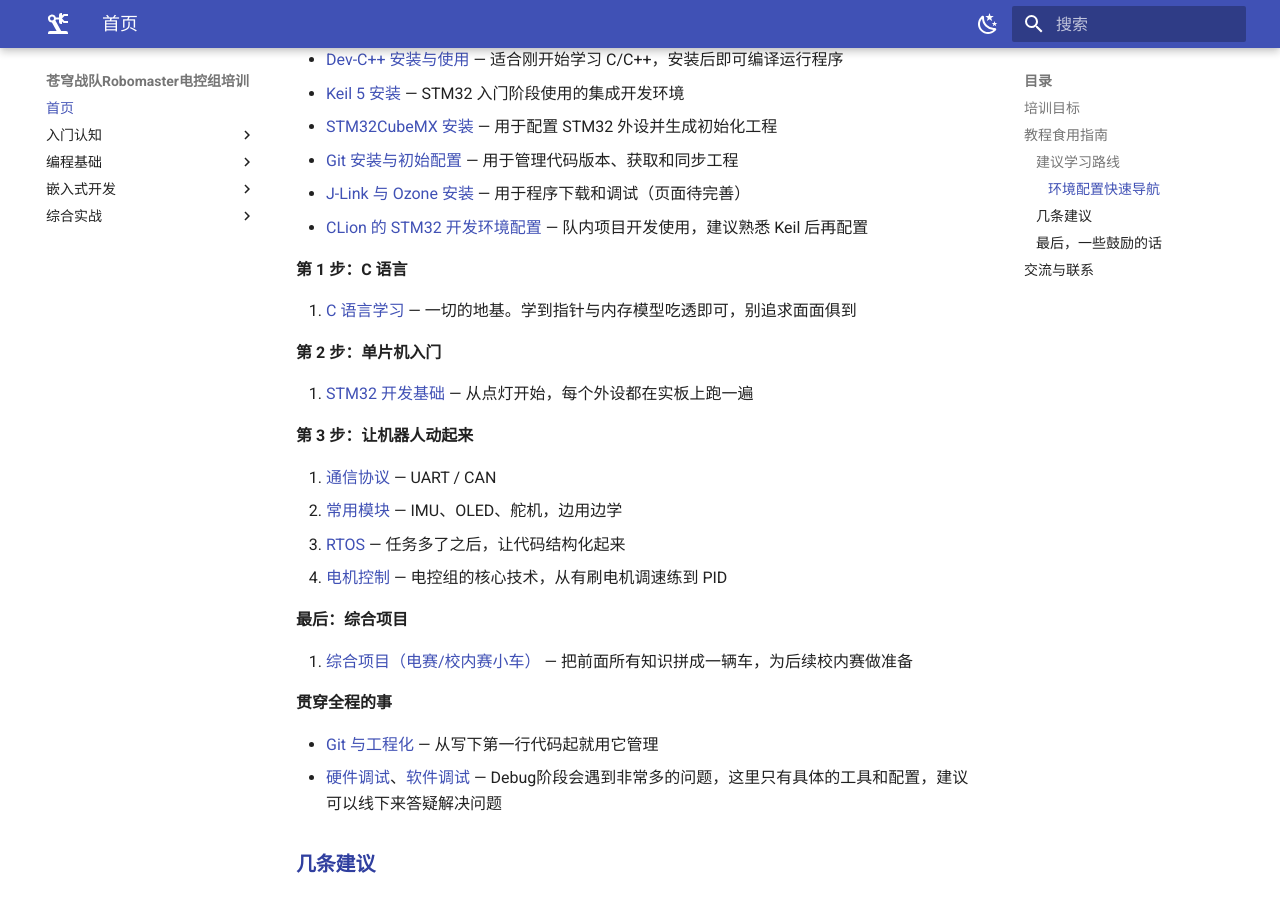
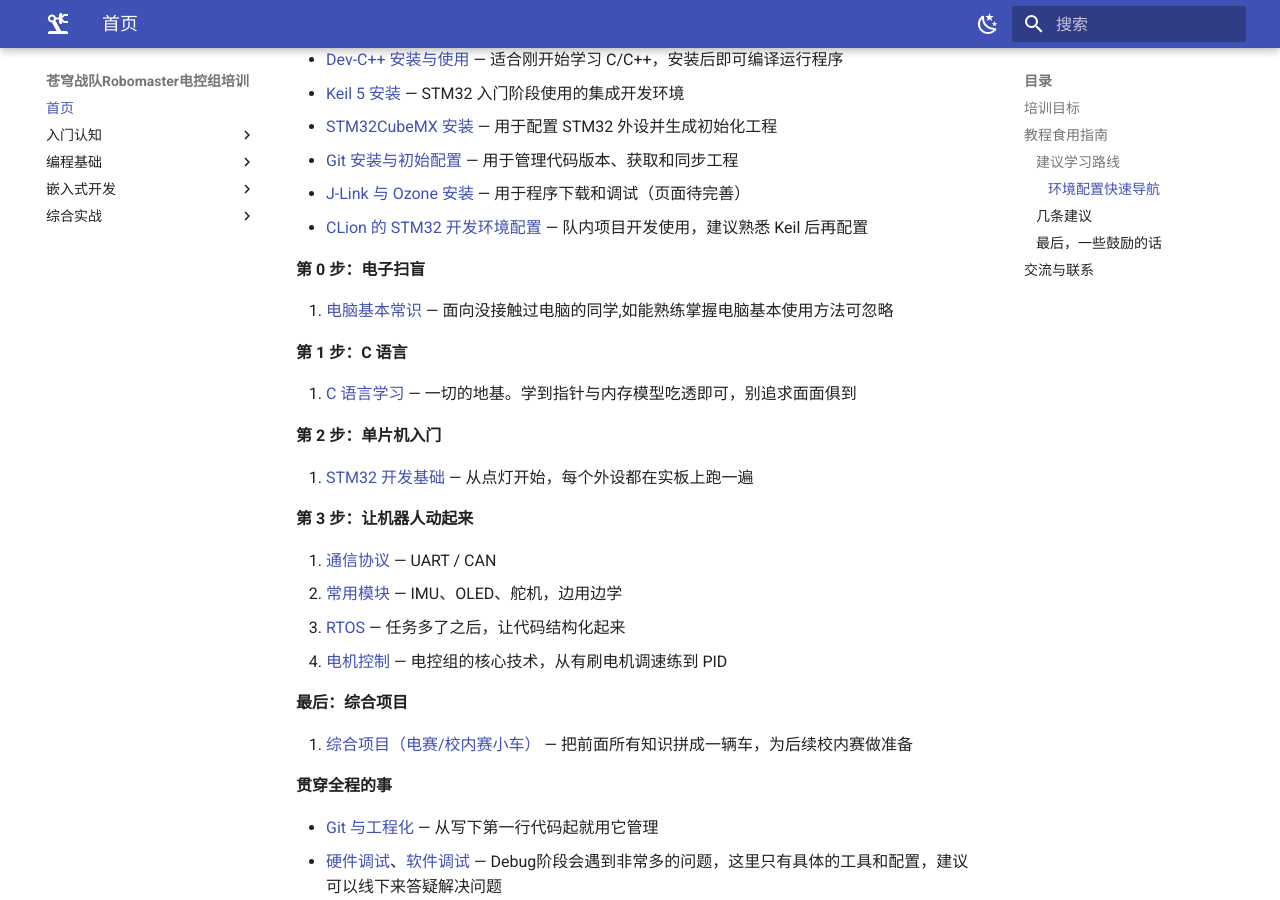
Before and after one commit to Xiaofxx/rm-ec-training, an MkDocs documentation site: the page built from docs/index.md, in a window 1280 px wide and 900 px high, scrolled down 935 px. Built offline with MkDocs 1.6.1 and Material for MkDocs 9.7.7, drawn with Linux system fonts in a browser that asks for light colours.

Commit message:
补充电子扫盲部分

```diff
--- a/docs/index.md
+++ b/docs/index.md
@@ -33,24 +33,28 @@
 - [J-Link 与 Ozone 安装](install-jlink-ozone.md) — 用于程序下载和调试（页面待完善）
 - [CLion 的 STM32 开发环境配置](install-clion.md) — 队内项目开发使用，建议熟悉 Keil 后再配置
 
+**第 0 步：电子扫盲**
+
+4. [电脑基本常识](basic-guide.md) — 面向没接触过电脑的同学,如能熟练掌握电脑基本使用方法可忽略
+
 **第 1 步：C 语言**
 
-4. [C 语言学习](c-lang.md) — 一切的地基。学到指针与内存模型吃透即可，别追求面面俱到
+5. [C 语言学习](c-lang.md) — 一切的地基。学到指针与内存模型吃透即可，别追求面面俱到
 
 **第 2 步：单片机入门**
 
-5. [STM32 开发基础](stm32.md) — 从点灯开始，每个外设都在实板上跑一遍
+6. [STM32 开发基础](stm32.md) — 从点灯开始，每个外设都在实板上跑一遍
 
 **第 3 步：让机器人动起来**
 
-6. [通信协议](comm.md) — UART / CAN
-7. [常用模块](modules.md) — IMU、OLED、舵机，边用边学
-8. [RTOS](rtos.md) — 任务多了之后，让代码结构化起来
-9. [电机控制](motor.md) — 电控组的核心技术，从有刷电机调速练到 PID
+7. [通信协议](comm.md) — UART / CAN
+8. [常用模块](modules.md) — IMU、OLED、舵机，边用边学
+9. [RTOS](rtos.md) — 任务多了之后，让代码结构化起来
+10. [电机控制](motor.md) — 电控组的核心技术，从有刷电机调速练到 PID
 
 **最后：综合项目**
 
-10. [综合项目（电赛/校内赛小车）](project.md) — 把前面所有知识拼成一辆车，为后续校内赛做准备
+11. [综合项目（电赛/校内赛小车）](project.md) — 把前面所有知识拼成一辆车，为后续校内赛做准备
 
 **贯穿全程的事**
 
```
Also changed, not shown: docs/basic-guide.md (added, +19 -0 lines).
